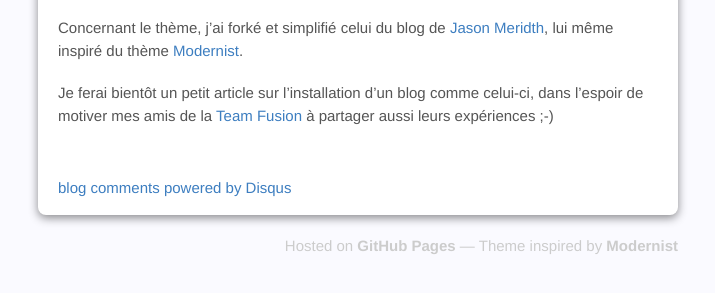
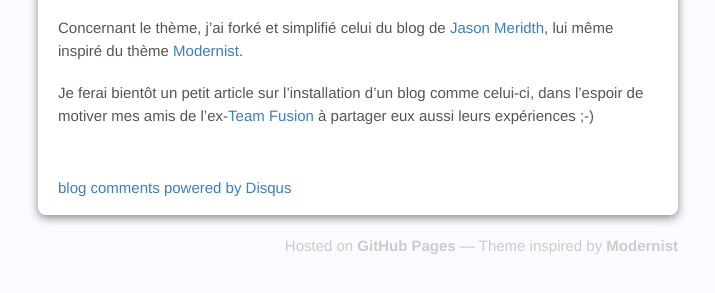
Before and after one commit to KuiKui/kuikui.github.com, a Jekyll site: the page built from _posts/2012-04-25-bonjour_monde.md, in a window 1280 px wide. Shown: the part 293-586 px from the top of the page, without its empty margins (282-997 px from the left). Built offline with Jekyll 4.4.1, drawn with Linux system fonts in a browser that asks for light colours; Markdown is read by kramdown in place of the engine named in the settings; comment, search, counter and statistics services are not loaded.

Commit message:
modification du premier post

```diff
--- a/_posts/2012-04-25-bonjour_monde.md
+++ b/_posts/2012-04-25-bonjour_monde.md
@@ -14,4 +14,4 @@ Bon, d'un autre coté c'est normal car son auteur [Tom Preston-Werner](http://to
 
 Concernant le thème, j'ai forké et simplifié celui du blog de [Jason Meridth](http://blog.jasonmeridth.com/), lui même inspiré du thème [Modernist](http://orderedlist.github.com/modernist/).
 
-Je ferai bientôt un petit article sur l'installation d'un blog comme celui-ci, dans l'espoir de motiver mes amis de la [Team Fusion](http://team-fusion.pmsipilot.com/) à partager aussi leurs expériences ;-)
+Je ferai bientôt un petit article sur l'installation d'un blog comme celui-ci, dans l'espoir de motiver mes amis de l'ex-[Team Fusion](http://team-fusion.pmsipilot.com/) à partager eux aussi leurs expériences ;-)
```
